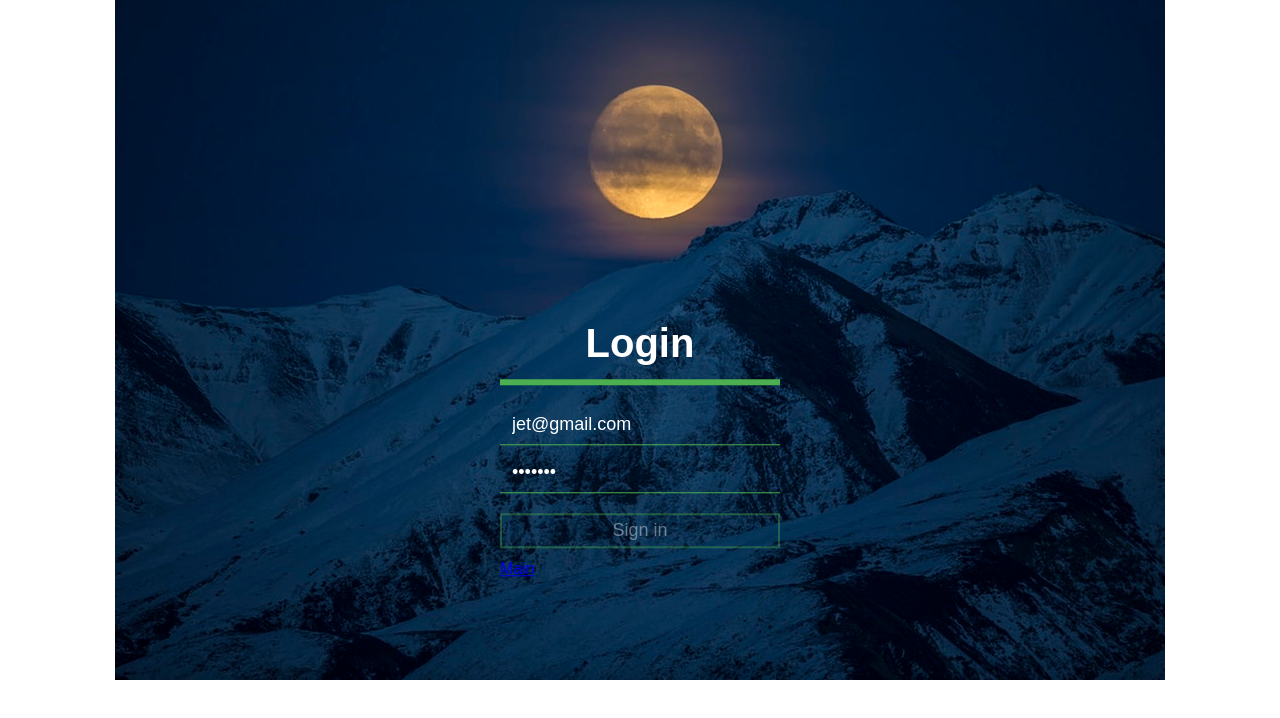
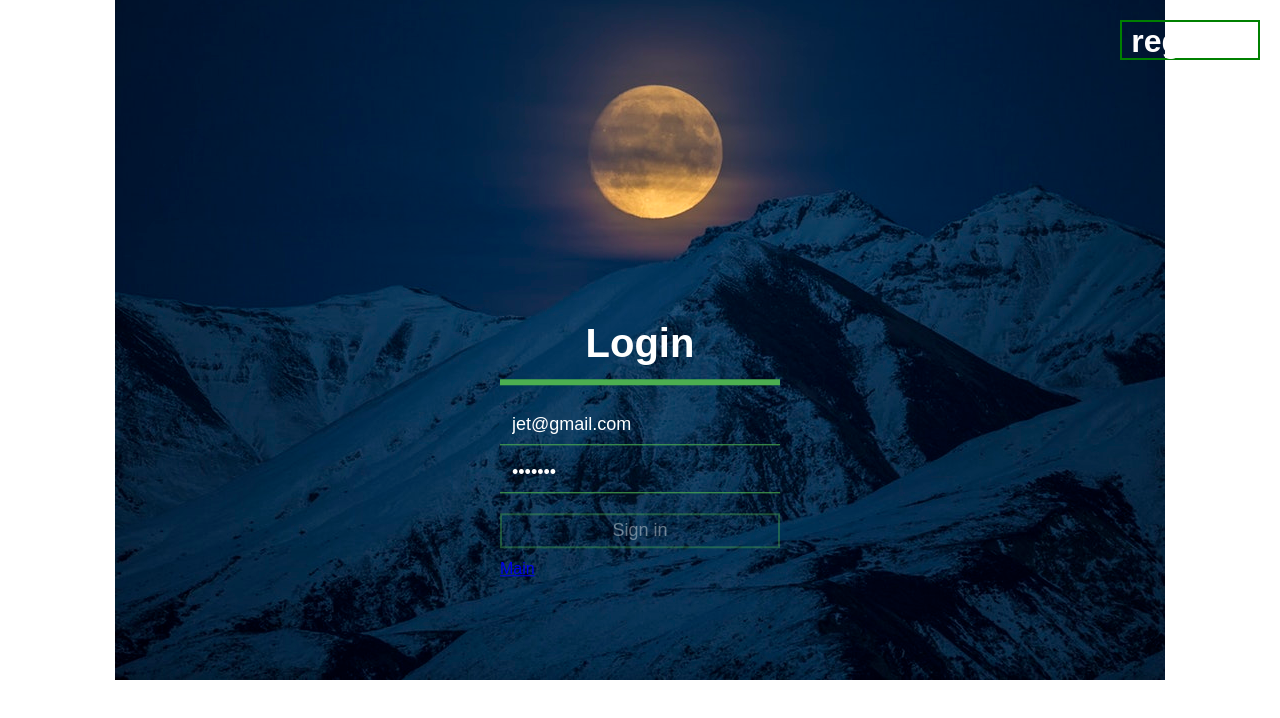
Before and after one commit to jetreal/paymentsystem, a React (Create React App) app: page /login in a window 1280 px wide. Shown: the top 718 px of the page. Built offline with nearby package versions, Linux system fonts and the light colour scheme.

Commit message:
form register complete and forms warning fixed

```diff
--- a/src/components/common/FormInput.jsx
+++ b/src/components/common/FormInput.jsx
@@ -5,7 +5,7 @@ export default ({input, meta, ...props}) => {
     <div>
       <input {...input} {...props}/>
       <br/>
-      { (meta.error && meta.touched) && <span style={{color: 'yellow', fontSize: ".8rem"}}>{meta.error}</span> }
+      { (meta.error && meta.visited) && <span style={{color: 'yellow', fontSize: ".8rem"}}>{meta.error}</span> }
     </div>
   )
 }
--- /dev/null
+++ b/src/components/common/LoginButton/LoginButton.jsx
@@ -0,0 +1,11 @@
+import React from 'react'
+import style from './loginButton.module.sass'
+
+export default (props) => {
+
+  return (
+    <button className={style.loginButton}>
+      {props.name}
+    </button>
+  )
+}
--- /dev/null
+++ b/src/components/common/LoginButton/loginButton.module.sass
@@ -0,0 +1,14 @@
+.loginButton
+  width: 140px
+  height: 40px
+  color: white
+  position: absolute
+  right: 0
+  margin: 20px
+  font-size: 2em
+  font-weight: bold
+  border: 2px solid green
+  background: none
+  cursor: pointer
+
+  // font-family: 'sans-serif'
--- a/src/components/pages/Login/Login.jsx
+++ b/src/components/pages/Login/Login.jsx
@@ -3,6 +3,7 @@ import style from './login.module.sass'
 import FormContainer from './LoginForm/LoginForm'
 import FormWarning from '../Register/FormWarning/FormWarning'
 import { NavLink, Redirect } from 'react-router-dom'
+import LoginButton from '../../common/LoginButton/LoginButton'
 
 
 
@@ -16,11 +17,16 @@ export default (props) => {
 	}
 
 	return (
-		<div className={style.loginBox}>
-			<FormContainer onSubmit={onSubmit}/>
-			{props.LoginState.warningText &&
-			<FormWarning warningText={props.LoginState.warningText}/>}
-			<NavLink to='/'>Main</NavLink>
+		<div>
+			<NavLink to="/register">
+        <LoginButton name="register"/>
+      </NavLink>
+			<div className={style.loginBox}>
+				<FormContainer onSubmit={onSubmit} onChange={props.onClearFromWarning}/>
+				{props.LoginState.warningText &&
+				<FormWarning warningText={props.LoginState.warningText}/>}
+				<NavLink to='/'>Main</NavLink>
+			</div>
 		</div>
 
 	)
--- a/src/components/pages/Login/LoginContainer.js
+++ b/src/components/pages/Login/LoginContainer.js
@@ -1,7 +1,7 @@
 import { connect } from 'react-redux';
 
 import Login from './Login';
-import { onSubmitLoginAsync } from '../../../redux/actions';
+import { onSubmitLoginAsync, onClearFromWarning } from '../../../redux/actions';
 
 
 let mapStateToProps = (state) => {
@@ -17,7 +17,8 @@ let mapStateToProps = (state) => {
 const CenterContainer = connect(
   mapStateToProps,
     {
-      onSubmitLoginAsync
+      onSubmitLoginAsync,
+      onClearFromWarning
     }
 )(Login)
 
--- a/src/components/pages/Register/ContainerRegister.js
+++ b/src/components/pages/Register/ContainerRegister.js
@@ -1,7 +1,8 @@
 import { connect } from 'react-redux';
 
 import Register from './Register';
-import { onSubmitRegisterAsync } from '../../../redux/actions';
+import { onSubmitRegisterAsync, onClearFromWarning } from '../../../redux/actions';
+import RegisterReduxForm from './RegisterForm/RegisterForm';
 
 
 let mapStateToProps = (state) => {
@@ -14,11 +15,13 @@ let mapStateToProps = (state) => {
 
 
 
-const CenterContainer = connect(
+const RegisterContainer = connect(
   mapStateToProps,
     {
-      onSubmitRegisterAsync
+      onSubmitRegisterAsync,
+      onClearFromWarning
     }
 )(Register)
 
-export default CenterContainer
+
+export default RegisterContainer
--- a/src/components/pages/Register/Register.jsx
+++ b/src/components/pages/Register/Register.jsx
@@ -2,23 +2,35 @@ import React from 'react'
 import style from '../Login/login.module.sass'
 import RegisterForm from './RegisterForm/RegisterForm'
 import FormWarning from './FormWarning/FormWarning'
+import { NavLink, Redirect } from 'react-router-dom'
+import LoginButton from '../../common/LoginButton/LoginButton'
+
 
 
 export default (props) => {
+
+
+  if (props.LoginState.isRegisterSucces) {
+    return <Redirect to="/login" />
+	}
+
+  console.log(props)
   const onRegisterSubmit = (formData) => {
     props.onSubmitRegisterAsync(formData)
-    // console.log(formData)
   }
 
 	return (
+    <div>
+      <NavLink to="/login">
+        <LoginButton name="login"/>
+      </NavLink>
+      <div className={style.loginBox}>
+        <h1>Register</h1>
 
-
-		<div className={style.loginBox}>
-			<h1>Register</h1>
-
-      <RegisterForm onSubmit={onRegisterSubmit}/>
-      {props.LoginState.warningText &&
-			<FormWarning warningText={props.LoginState.warningText}/>}
-		</div>
+        <RegisterForm onSubmit={onRegisterSubmit} onChange={props.onClearFromWarning}/>
+        {props.LoginState.warningText &&
+        <FormWarning warningText={props.LoginState.warningText}/>}
+      </div>
+    </div>
 	)
 }
--- a/src/components/pages/Register/RegisterForm/RegisterForm.jsx
+++ b/src/components/pages/Register/RegisterForm/RegisterForm.jsx
@@ -6,13 +6,15 @@ import FormInput from '../../../common/FormInput'
 
 
 const maxLength = validateLength(4, 20)
+const maxNameLength = validateLength(null, 26)
+
 
 const RegisterForm = (props) => {
 
 	return (
 
     <div>
-      <form onSubmit={props.handleSubmit}>
+      <form onSubmit={props.handleSubmit} >
         <div className={style.textbox}>
           <Field
             component={FormInput}
@@ -21,7 +23,7 @@ const RegisterForm = (props) => {
             placeholder={"Username"}
             className={style.regInput}
             autoComplete="off"
-            validate={[required]}
+            validate={[required, maxNameLength]}
           />
         </div>
 
@@ -55,7 +57,7 @@ const RegisterForm = (props) => {
           value="Register"
           onClick={props.collectUserData}
           disabled={props.pristine || props.submitting}
-          style={(props.pristine || props.submitting || props.invalid ) ? {opacity: 0.4} : {opacity: 1}}
+          style={(props.pristine || props.submitting || props.invalid ) ? {opacity: 0.4, cursor: 'not-allowed'} : {opacity: 1}}
         />
 
       </form>
@@ -66,7 +68,11 @@ const RegisterForm = (props) => {
 
 const RegisterReduxForm = reduxForm({
   // a unique name for the form
-  form: 'register'
+  form: 'register',
+  initialValues: {
+    email: 'jet@gmail.com',
+    password: 'jet3333'
+  }
 })(RegisterForm)
 
 export default RegisterReduxForm
--- a/src/redux/actions/index.js
+++ b/src/redux/actions/index.js
@@ -1,8 +1,19 @@
 
-import { SUBMIT_LOGIN, ON_LOGIN_ERROR, LOGOUT, SUBMIT_REGISTER, ON_REGISTER_ERROR } from "../types";
+import { SUBMIT_LOGIN,
+         ON_LOGIN_ERROR,
+         LOGOUT, SUBMIT_REGISTER,
+         ON_REGISTER_ERROR,
+         CLEAR_FORM_WARNING
+        } from "../types";
 import { getToken, registration } from "../../api/api";
 import { reset } from 'redux-form';
 import { saveState } from "../localStorage";
+
+export function onClearFromWarning() {
+  return {
+    type: CLEAR_FORM_WARNING
+  }
+}
 
 export function onLogout() {
   return {
@@ -38,10 +49,10 @@ export const onSubmitLoginAsync = (loginData) => async (dispatch) => {
 }
 
 /////////////////////////////////////////
-export function onSubmitRegister(registerData) {
+export function onSubmitRegister(servResponce) {
   return {
       type: SUBMIT_REGISTER,
-      registerData
+      servResponce
     }
   }
 export function onSubmitError(errorData) {
@@ -51,9 +62,9 @@ export function onSubmitError(errorData) {
     }
   }
 
-export const onSubmitRegisterAsync = (regiserData) => async (dispatch) => {
+export const onSubmitRegisterAsync = (registerData) => async (dispatch) => {
   try {
-    const response = await registration(regiserData)
+    const response = await registration(registerData)
     console.log(response)
 
     dispatch(onSubmitRegister(response))
--- a/src/redux/reducers/LoginReducer.js
+++ b/src/redux/reducers/LoginReducer.js
@@ -1,6 +1,7 @@
-import { SUBMIT_LOGIN, ON_LOGIN_ERROR, LOGOUT, ON_REGISTER_ERROR, SUBMIT_REGISTER } from "../types";
+import { SUBMIT_LOGIN, ON_LOGIN_ERROR, LOGOUT, ON_REGISTER_ERROR, SUBMIT_REGISTER, CLEAR_FORM_WARNING } from "../types";
 
 let initialState = {
+  isRegisterSucces: true,
   warningText: '',
   jwt: '',
   loginData: {
@@ -12,8 +13,12 @@ let initialState = {
 
 const LoginReducer = (state = initialState, action) => {
   switch (true) {
+    case (action.type === CLEAR_FORM_WARNING): {
+      let stateCopy = { ...state }
+      stateCopy.warningText = ''
+      return stateCopy
+    }
     case (action.type === LOGOUT): {
-      console.log(action)
       let stateCopy = { ...state }
       stateCopy.loginData.isAuth = false;
       return stateCopy
@@ -27,9 +32,14 @@ const LoginReducer = (state = initialState, action) => {
       return stateCopy
     }
     case (action.type === SUBMIT_REGISTER): {
-      console.log(action)
+
       let stateCopy = { ...state }
-      stateCopy.warningText = action.registerData
+      stateCopy.warningText = action.servResponce
+
+      if (action.servResponce.status && action.servResponce.status === 201) {
+        stateCopy.warningText = action.servResponce.statusText
+        stateCopy.isRegisterSucces = true
+      }
       return stateCopy
     }
     case (action.type === ON_LOGIN_ERROR): {
@@ -49,7 +59,7 @@ const LoginReducer = (state = initialState, action) => {
       console.log(action)
       let stateCopy = { ...state }
 
-        stateCopy.warningText = action
+        // stateCopy.warningText = action
 
       return stateCopy
     }
--- a/src/redux/types/index.js
+++ b/src/redux/types/index.js
@@ -3,3 +3,4 @@ export const SUBMIT_REGISTER = 'SUBMIT_REGISTER';
 export const ON_LOGIN_ERROR = 'ON_LOGIN_ERROR';
 export const ON_REGISTER_ERROR = 'ON_SUBMIT_ERROR';
 export const LOGOUT = 'LOGOUT';
+export const CLEAR_FORM_WARNING = 'CLEAR_FORM_WARNING';
--- a/src/utils/validators/validator.js
+++ b/src/utils/validators/validator.js
@@ -5,7 +5,7 @@ export const required = value => {
 }
 
 
-export const validateLength = (minLength, maxLength) => (value = 0) => {
+export const validateLength = (minLength = 0, maxLength) => (value = 0) => {
   if (value.length < minLength && value.length !== 0) {
     return `* Min length is ${minLength} symbols`
   }
```
